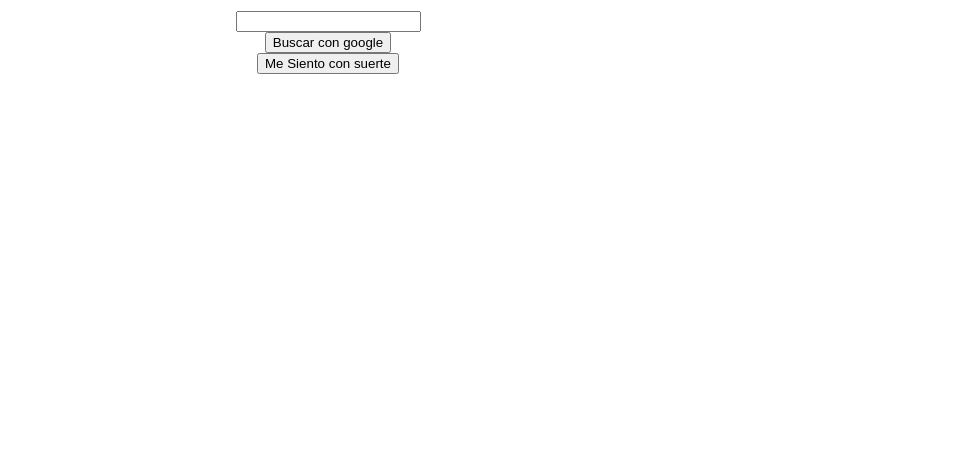
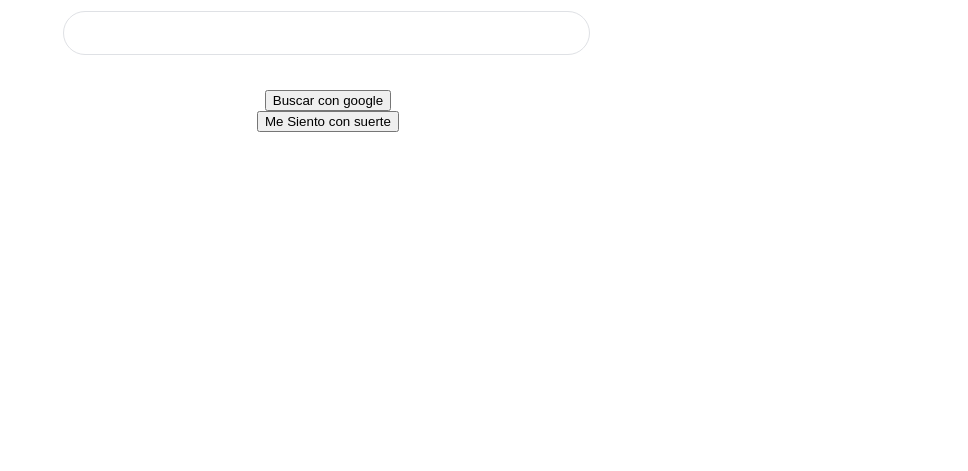
Before and after one commit to Deniisolo/clone, a plain HTML site: page index.html in a window 1280 px wide. Shown: the part 329-800 px from the top of the page, without its empty margins (312-1280 px from the left). Drawn offline with Linux system fonts and the light colour scheme.

Commit message:
input con css

```diff
--- a/style.css
+++ b/style.css
@@ -53,3 +53,22 @@ main .main-logo img{
     width: 272px;
     height: 92px;
 }
+main .main-input{
+    width: 530px;
+    margin: 0 auto;
+    margin-bottom: 35px;
+}
+main .main-input-container {
+    width: 525px;
+    border-radius: 100px;
+    border: 1px solid #dfe1e5;
+    display: flex;
+    justify-content: center;
+    align-items: center;
+}
+main .main-input input{
+    width: 450px;
+    height: 40px;
+    border: none;
+    outline: none;
+}
```
